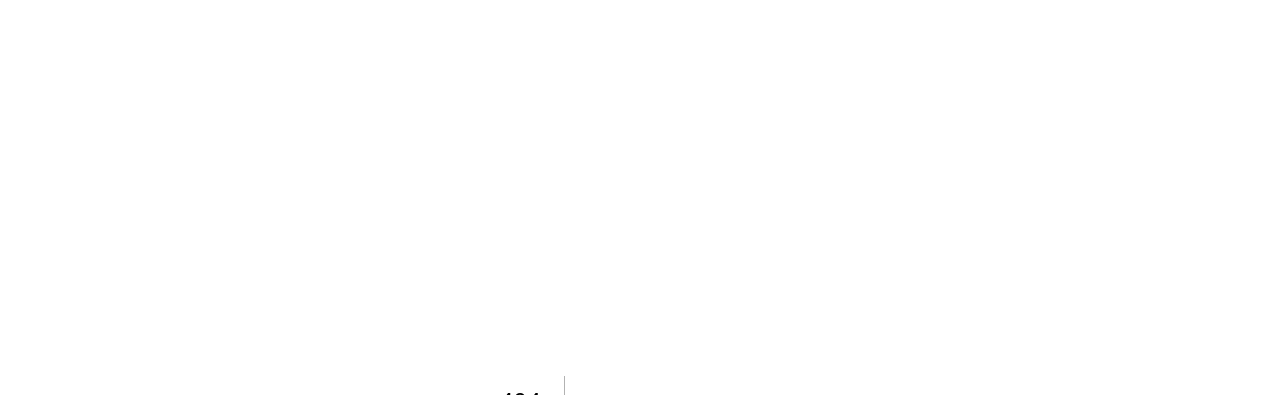
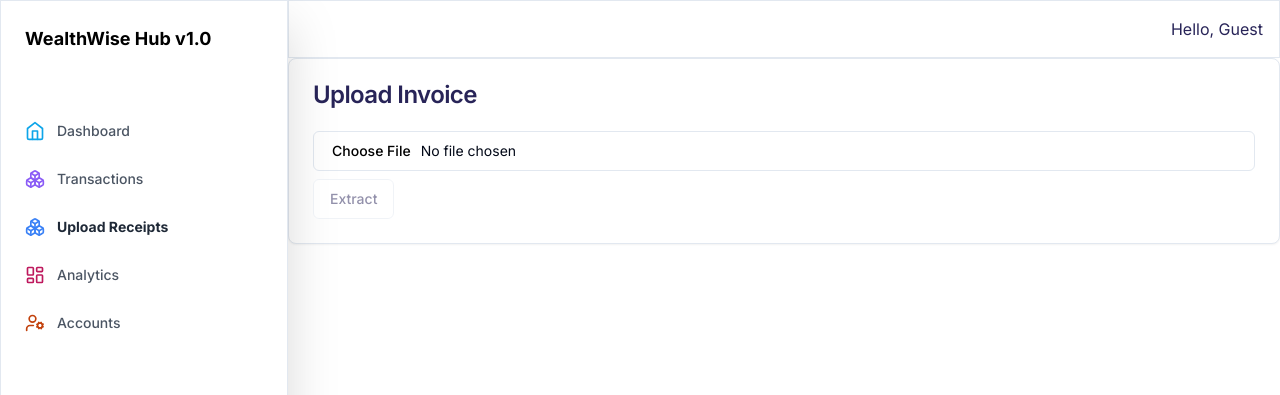
Before and after one commit to 9amcoder/wealth-wise-hub-full-stack, a Next.js app: page /uploadreceipt in a window 1280 px wide. Before the commit this address had no page. Shown: the top 395 px of the page. Built offline with nearby package versions, Linux system fonts and the light colour scheme; no server answers.

Commit message:
upload-receipt page

```diff
--- /dev/null
+++ b/src/app/(dashboard)/(routes)/uploadreceipt/page.tsx
@@ -0,0 +1,74 @@
+"use client";
+import { Button } from "@/components/ui/button";
+import { Card, CardContent, CardHeader, CardTitle } from "@/components/ui/card";
+import { Input } from "@/components/ui/input";
+import { useRouter } from "next/navigation";
+import { ChangeEvent, useState } from "react";
+import Image from "next/image";
+
+const UploadReceiptPage: React.FC<UploadReceiptPage> = () => {
+  const [selectedFile, setSelectedFile] = useState<string | null>(null);
+
+  const [data, setData] = useState([]);
+  const [isLoading, setLoading] = useState(true);
+
+  const handleFileChange = (e: ChangeEvent<HTMLInputElement>) => {
+    const file = e.target.files?.[0];
+
+    if (file) {
+      const reader = new FileReader();
+      reader.onloadend = () => {
+        setSelectedFile(reader.result as string);
+      };
+      reader.readAsDataURL(file);
+    }
+  };
+
+  return (
+    <>
+      <div>
+        <div className="col-span-1">
+          <Card>
+            <CardHeader>
+              <CardTitle className="text-[#282458]">Upload Invoice</CardTitle>
+            </CardHeader>
+            <CardContent>
+              <form>
+                <div className="grid w-full items-center gap-4">
+                  <div className="flex flex-col space-y-1.5">
+                    <Input
+                      id="picture"
+                      type="file"
+                      onChange={handleFileChange}
+                    />
+                    {selectedFile && (
+                      <div className="mt-2">
+                        <Image
+                          src={selectedFile}
+                          alt="Preview"
+                          className="rounded-md"
+                          height={0}
+                          width={0}
+                          style={{ width: "auto", height: "255px" }}
+                        />
+                      </div>
+                    )}
+                  </div>
+                </div>
+                <Button
+                  className="text-[#282458] mt-2"
+                  variant="outline"
+                  type="button"
+                  disabled={!selectedFile}>
+                  Extract
+                </Button>
+              </form>
+            </CardContent>
+          </Card>
+        </div>
+      </div>
+    </>
+  );
+};
+
+export default UploadReceiptPage;
--- a/src/constant/routeLabel.ts
+++ b/src/constant/routeLabel.ts
@@ -1,4 +1,4 @@
-import { Boxes, Home, LayoutDashboard, UserCog } from "lucide-react";
+import { Boxes, Home, LayoutDashboard, UserCog, ImageUp } from "lucide-react";
 
 export const ROUTES = [
   {
@@ -14,6 +14,12 @@ export const ROUTES = [
     color: "text-violet-500",
   },
   {
+    label: "Upload Receipts",
+    icon: Boxes,
+    href: "/uploadreceipt",
+    color: "text-blue-500",
+  },
+  {
     label: "Analytics",
     icon: LayoutDashboard,
     href: "/analytic",
```
Lines whose indentation alone changed are shown as unchanged.
